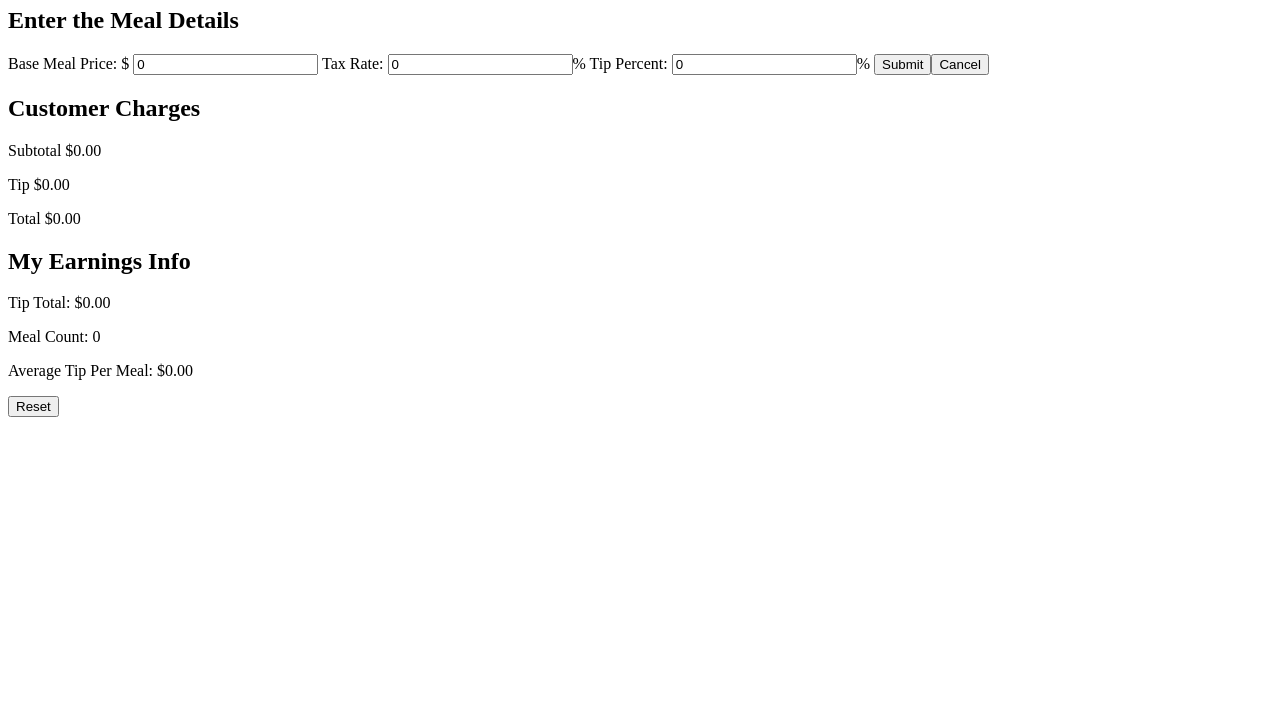
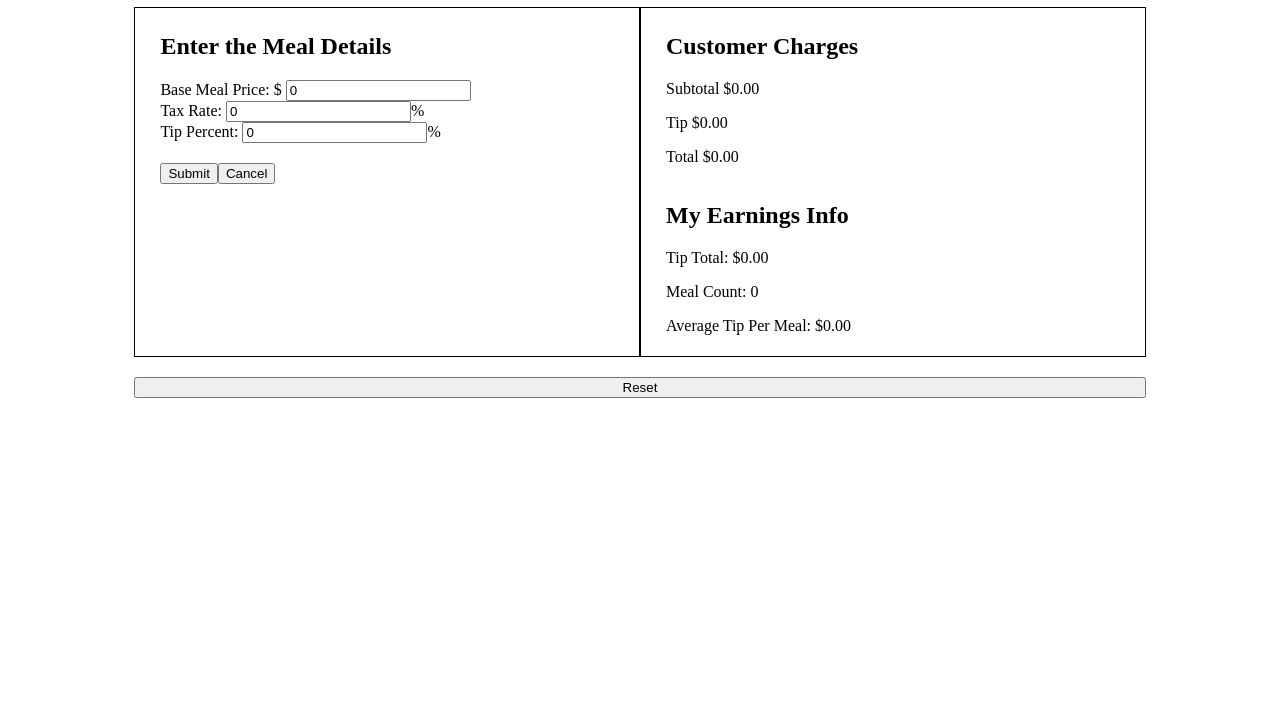
Before and after one commit to bencodezen/ngWaitstaffCalc, a website: page index.html in a window 1280 px wide. Shown: the part 73-800 px from the top of the page. Drawn offline with nearby package versions, Linux system fonts and the light colour scheme.

Commit message:
[S] Update layout

```diff
--- a/index.html
+++ b/index.html
@@ -10,18 +10,20 @@
 <body ng-controller="staffCalcCtrl">
 	<h1>Waitstaff Calculator</h1>
 	<div class="container">
-		<div class="container">
 		<div class="column">
 			<section id="meal-input">
 				<h2>Enter the Meal Details</h2>
 				<form name="mealForm" ng-submit="inputMeal();">
 					<label for="basePrice">Base Meal Price: $</label>
 					<input ng-model="basePrice" name="basePrice" type="number" step="0.01" min="0">
+					<br>
 					<label for="taxRate">Tax Rate: </label>
 					<input ng-model="taxRate" name="taxRate" type="number" min="0">%
+					<br>
 					<label for="tipPercent">Tip Percent: </label>
 					<input ng-model="tipPercent" name="tipPercent" type="number" min="0">%
-						<input type="submit" value="Submit"><button>Cancel</button>
+					<br>
+					<input type="submit" value="Submit" /><button>Cancel</button>
 				</form>
 			</section>
 		</div>
@@ -41,6 +43,5 @@
 		</div>
 		<button>Reset</button>
 	</div>
-	</div>
 </body>
 </html>
--- a/style.css
+++ b/style.css
@@ -0,0 +1,24 @@
+h1 {
+	text-align: center;
+}
+
+.container {
+	display: flex;
+	justify-content: center;
+	flex-wrap: wrap;
+	width: 80%;
+	margin: 0 auto;
+}
+
+.column {
+	display: flex;
+	flex-direction: column;
+	flex: 1 1 40%;
+	border: 1px solid black;
+	padding: 5px 25px;
+}
+
+button {
+	flex-basis: 100%;
+	margin-top: 20px;
+}
```
Also changed, not shown: dist/style.css (added). Lines whose indentation alone changed are shown as unchanged.
